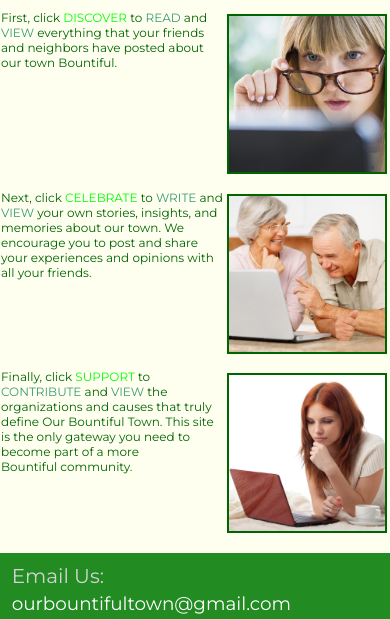
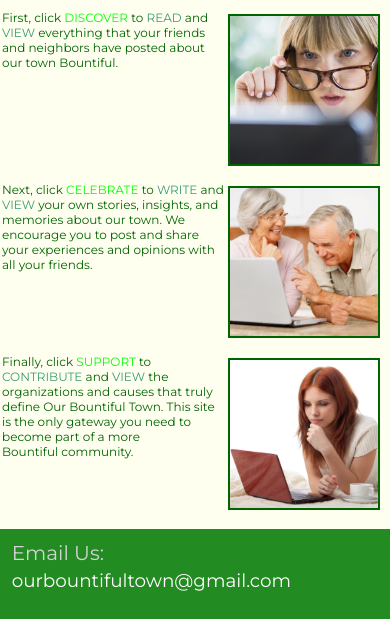
Before and after one commit to Ryan-B/bountifulparks, a website: page static/index.html in a window 390 px wide. Shown: the part 1016-1635 px from the top of the page. Drawn offline with nearby package versions, Linux system fonts and the light colour scheme.

Commit message:
mobile update

```diff
--- a/static/css/styles.css
+++ b/static/css/styles.css
@@ -74,11 +74,12 @@
 	#img_div2
 	{
 		margin: auto;
-		width: 40%;
+		width: 38%;
 		margin-top: 1%;
 		vertical-align: top;
 		display: inline-block;
 		margin-bottom: 3%;
+		margin-right: 2px;
 	}
 	img
 	{
@@ -253,7 +254,7 @@
 		text-align: left;
 		font-family: 'Montserrat', Verdana, sans-serif;
 		color: darkgreen;
-		margin-left: 1px;
+		margin-left: 2px;
 		display: inline-block;
 		width: 57%;
 	}
```
